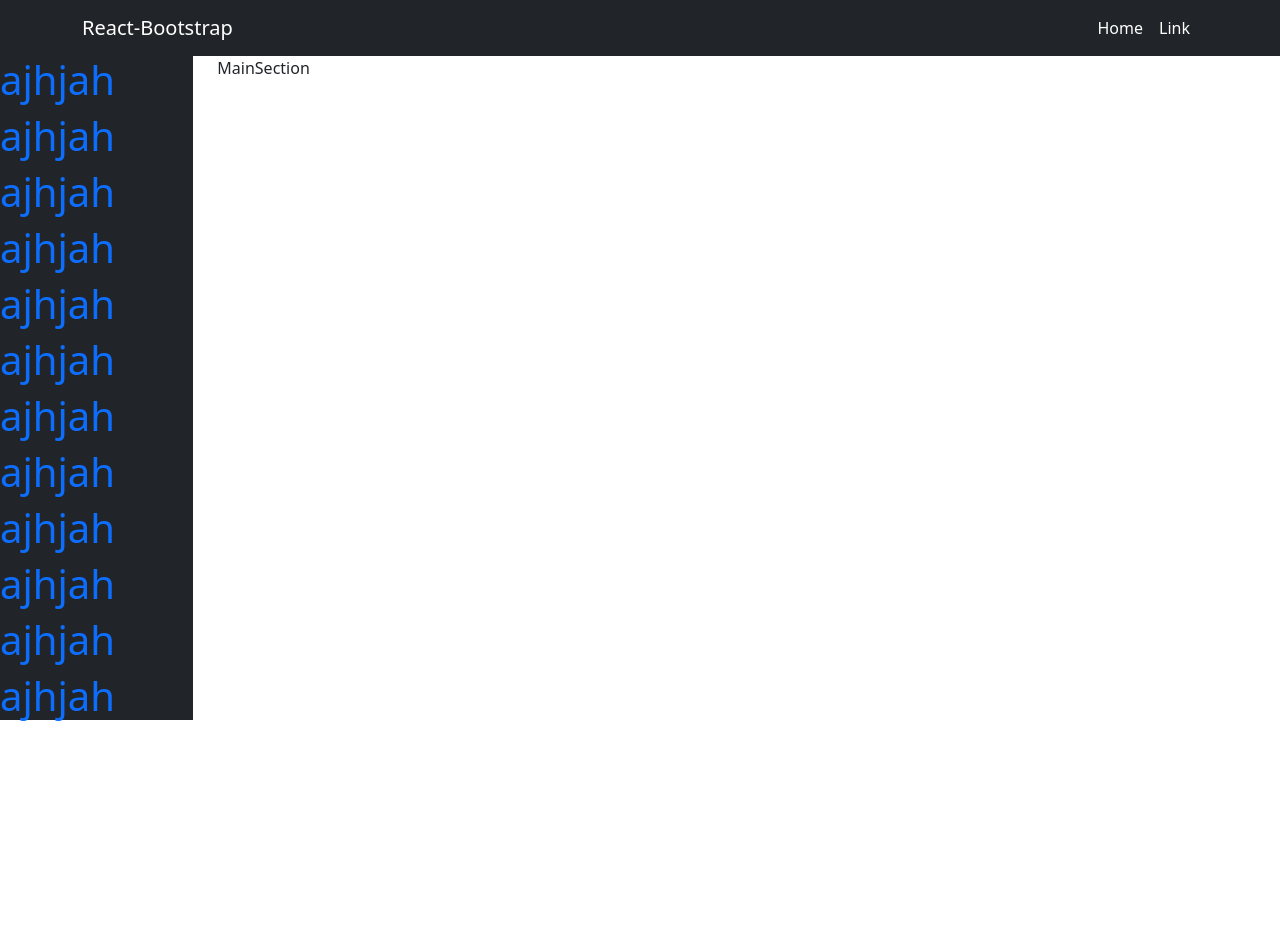
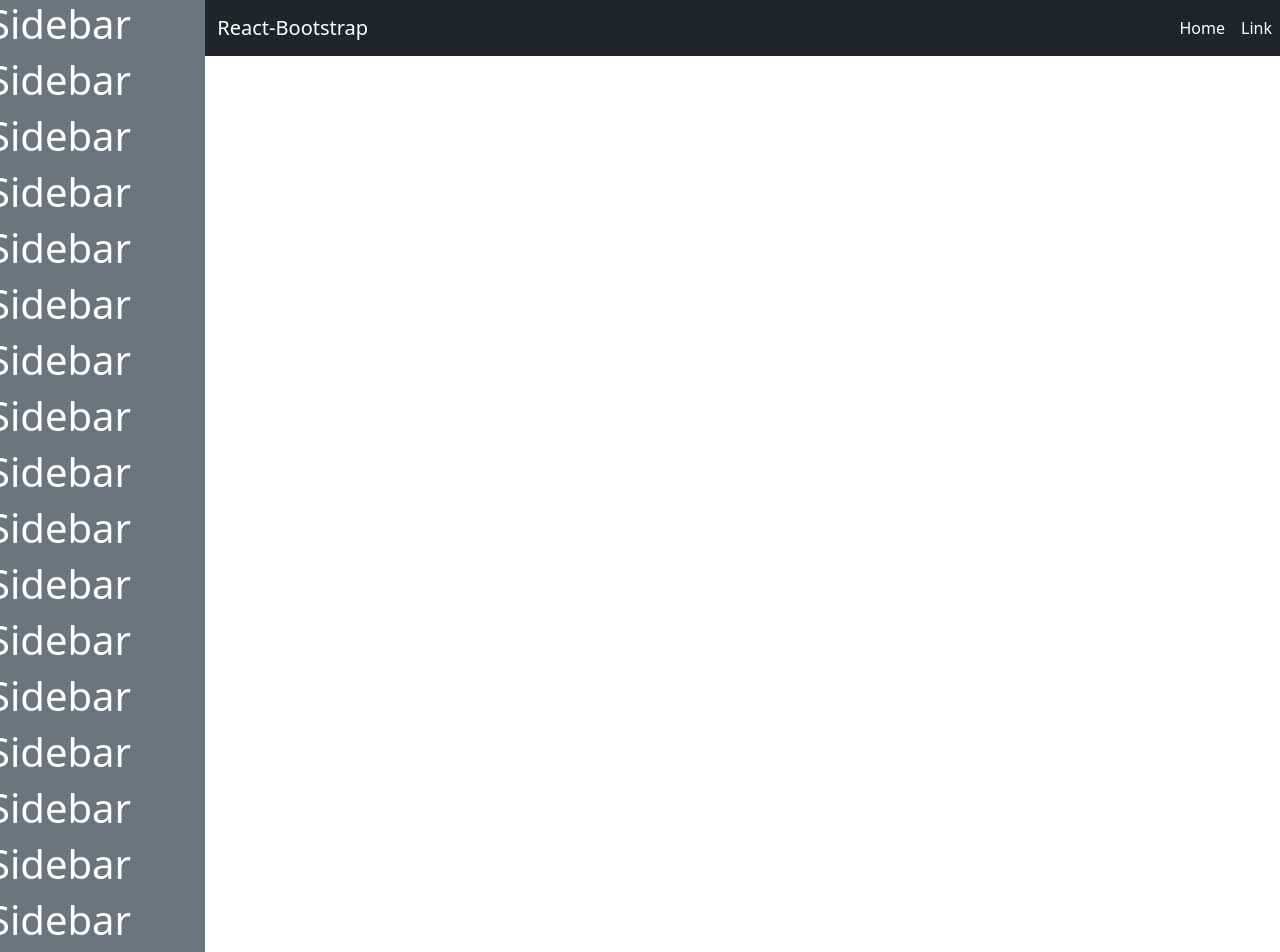
Before and after one commit to moin1223/react-super-admin, a React (Create React App) app: page / in a window 1280 px wide. Shown: the top 952 px of the page. Before the commit the page ends 800 px from the top, so only its background shows below. Built offline with nearby package versions, Linux system fonts and the light colour scheme.

Commit message:
padding issue fixed

```diff
--- a/src/componenrs/MainPage.js
+++ b/src/componenrs/MainPage.js
@@ -1,38 +1,36 @@
 import React from 'react'
 import { Col, Row,Nav, Navbar } from 'react-bootstrap'
 import CustomNavbar from './CustomNavbar'
+import Sidebar from './Sidebar'
 
 
 const MainPage = () => {
   return (
     <React.Fragment>
-        {/* heading-section */}
-        <CustomNavbar/>
 
-        {/* navbar-section */}
-        <section>
-          <Row>
-            <Col xs={2} >
-        <div className='bg-dark'>
-          <h1 className='text-primary'>ajhjah</h1>
-          <h1 className='text-primary'>ajhjah</h1>
-          <h1 className='text-primary'>ajhjah</h1>
-          <h1 className='text-primary'>ajhjah</h1>
-          <h1 className='text-primary'>ajhjah</h1>
-          <h1 className='text-primary'>ajhjah</h1>
-          <h1 className='text-primary'>ajhjah</h1>
-          <h1 className='text-primary'>ajhjah</h1>
-          <h1 className='text-primary'>ajhjah</h1>
-          <h1 className='text-primary'>ajhjah</h1>
-          <h1 className='text-primary'>ajhjah</h1>
-          <h1 className='text-primary'>ajhjah</h1>
+   <Row>
 
-        </div>
+   <Col lg={2} className="px-0">
+    <Sidebar/>
+    </Col>
+    <Col lg={10} className="px-0">
 
-             </Col>
-            <Col xs={10}>MainSection</Col>
-          </Row>
-        </section>
+      <CustomNavbar/>
+    </Col>
+
+
+
+
+
+
+
+   </Row>
+
+
+
+
+
+
 
     </React.Fragment>
   )
--- a/src/componenrs/NabPage.js
+++ b/src/componenrs/NabPage.js
@@ -3,7 +3,7 @@ import React from 'react'
 const NabPage = () => {
   return (
     <React.Fragment>
-        <section>
+        <section >
         <h1>hello</h1>
         </section>
 
--- a/src/componenrs/Sidebar.js
+++ b/src/componenrs/Sidebar.js
@@ -0,0 +1,33 @@
+import React from 'react'
+
+const Sidebar = () => {
+  return (
+    <div class="text-bg-secondary">
+      <h1> Sidebar</h1>
+      <h1> Sidebar</h1>
+      <h1> Sidebar</h1>
+      <h1> Sidebar</h1>
+      <h1> Sidebar</h1>
+      <h1> Sidebar</h1>
+      <h1> Sidebar</h1>
+      <h1> Sidebar</h1>
+      <h1> Sidebar</h1>
+      <h1> Sidebar</h1>
+      <h1> Sidebar</h1>
+      <h1> Sidebar</h1>
+      <h1> Sidebar</h1>
+      <h1> Sidebar</h1>
+      <h1> Sidebar</h1>
+      <h1> Sidebar</h1>
+      <h1> Sidebar</h1>
+      <h1> Sidebar</h1>
+      <h1> Sidebar</h1>
+      <h1> Sidebar</h1>
+      <h1> Sidebar</h1>
+      <h1> Sidebar</h1>
+      <h1> Sidebar</h1>
+        </div>
+  )
+}
+
+export default Sidebar
```
